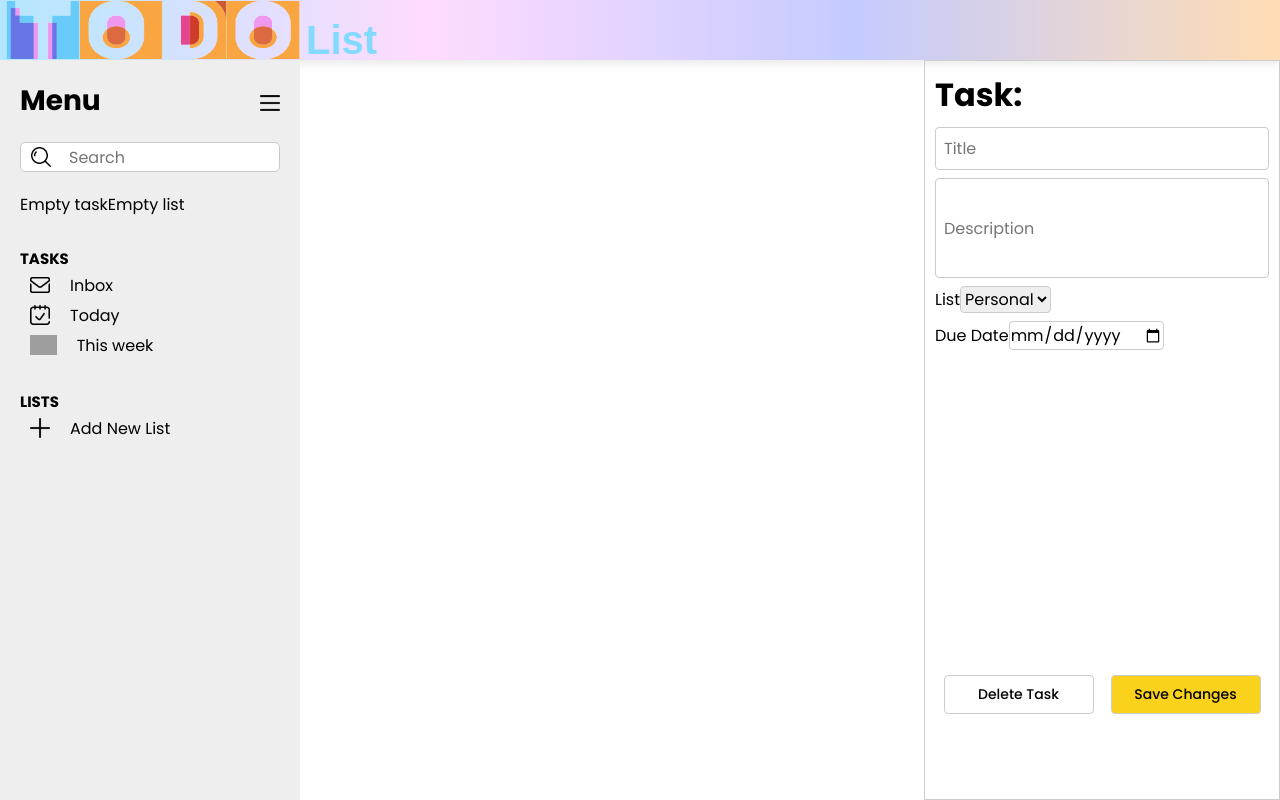
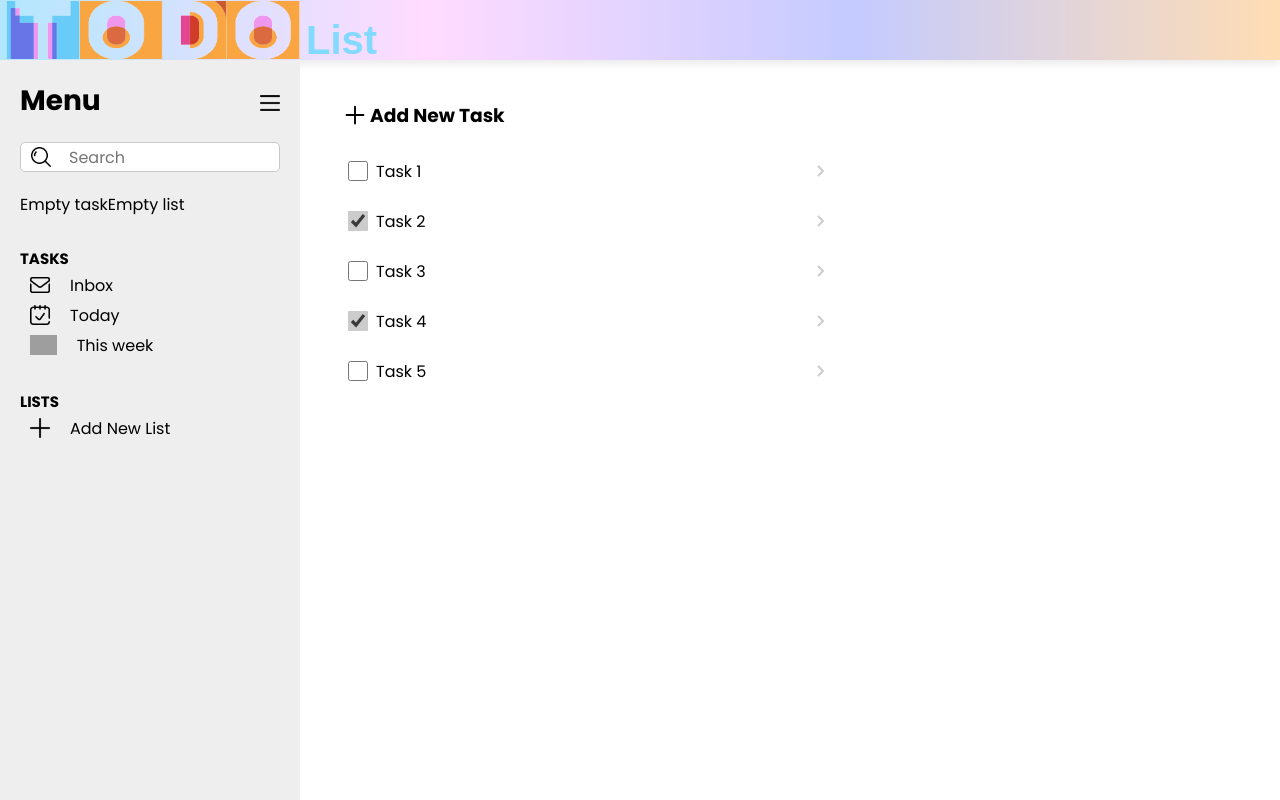
Before and after one commit to bilguundalaim/todo-list, a React (Vite) app: page / in a window 1280 px wide. Built offline with nearby package versions, Linux system fonts and the light colour scheme; grey boxes are pictures that could not be loaded.

Commit message:
task test

```diff
--- a/src/components/AddTask/AddTask.module.css
+++ b/src/components/AddTask/AddTask.module.css
@@ -8,7 +8,9 @@
   padding: 10px;
   margin-bottom: 10px;
   position: absolute;
+  top: 0;
   right: 0;
+  display: none;
 }
 
 input, select {
--- a/src/components/Content/Content.jsx
+++ b/src/components/Content/Content.jsx
@@ -1,11 +1,31 @@
 import styles from "./Content.module.css";
-// import Task from "../Task/Task";
-// import AddSmth from "../AddSmth/AddSmth";
+import Task from "../Task/Task";
+import AddSmth from "../AddSmth/AddSmth";
 import AddTask from "../AddTask/AddTask";
 
 const Content = () => {
-  return(
+  const taskData = [
+    { title: "Task 1", isChecked: false },
+    { title: "Task 2", isChecked: true },
+    { title: "Task 3", isChecked: false },
+    { title: "Task 4", isChecked: true },
+    { title: "Task 5", isChecked: false },
+  ];
+
+  return (
     <div className={styles.container}>
+      <AddSmth smth="Task" />
+
+      <div>
+        {taskData.map((task) => (
+          <Task
+            key={task.title}
+            title={task.title}
+            isChecked={task.isChecked}
+          />
+        ))}
+      </div>
+
       <AddTask />
     </div>
   );
--- a/src/components/Content/Content.module.css
+++ b/src/components/Content/Content.module.css
@@ -1,6 +1,14 @@
 .container {
-  /* position: absolute; */
-  max-width: 350px;
+  position: relative;
+  width: 100%;
   height: 100%;
-  right: 0;
+  display: flex;
+  align-items: flex-start;
+  padding: 40px;
+  flex-direction: column;
+  gap: 16px;
 }
+
+.container > div:nth-child(2) {
+  width: 100%;
+}
--- a/src/components/Task/Task.jsx
+++ b/src/components/Task/Task.jsx
@@ -1,6 +1,6 @@
 import { useState } from "react";
 import PropTypes from "prop-types";
-import { BiRightArrow } from "react-icons/bi";
+import { BiChevronRight } from "react-icons/bi";
 import styles from "./Task.module.css";
 
 const Task = ({ title, isChecked }) => {
@@ -18,7 +18,7 @@ const Task = ({ title, isChecked }) => {
         onChange={handleCheckbox}
       />
       <p>{title}</p>
-      <BiRightArrow size={30} className={styles.arrowIcon} />
+      <BiChevronRight size={24} className={styles.arrowIcon} />
     </div>
   );
 };
--- a/src/components/Task/Task.module.css
+++ b/src/components/Task/Task.module.css
@@ -10,10 +10,12 @@ input[type="checkbox"] {
   width: 20px;
   height: 20px;
   margin: 0 8px;
+  accent-color: #ccc;
 }
 
 .arrowIcon {
   position: absolute;
   right: 0;
   margin-right: 8px;
+  color: #ccc;
 }
```
